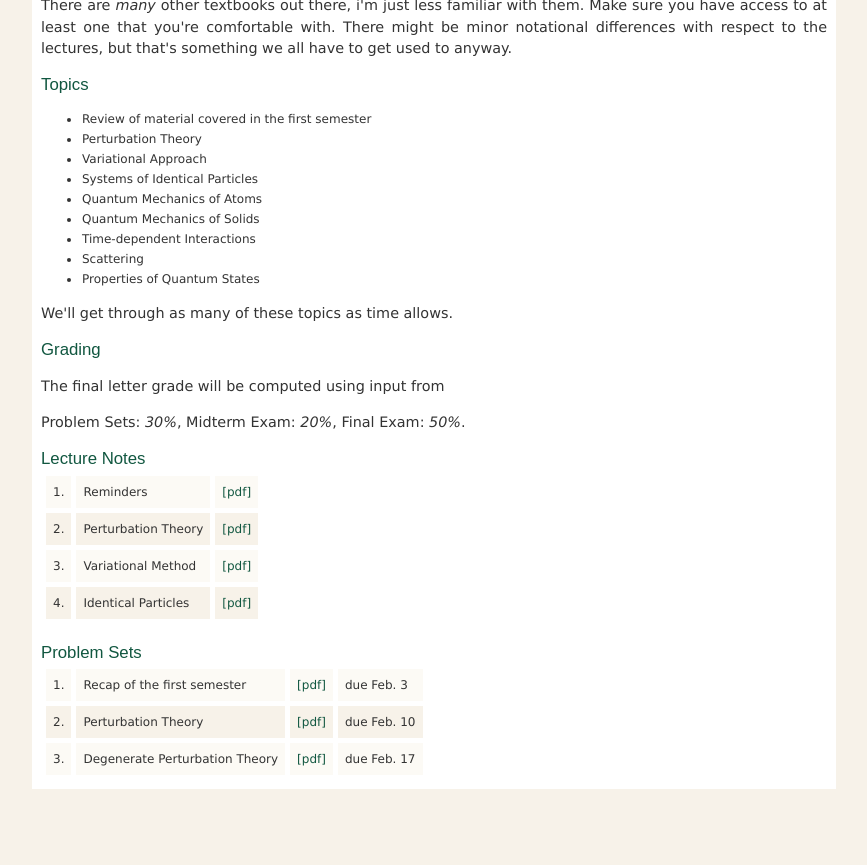
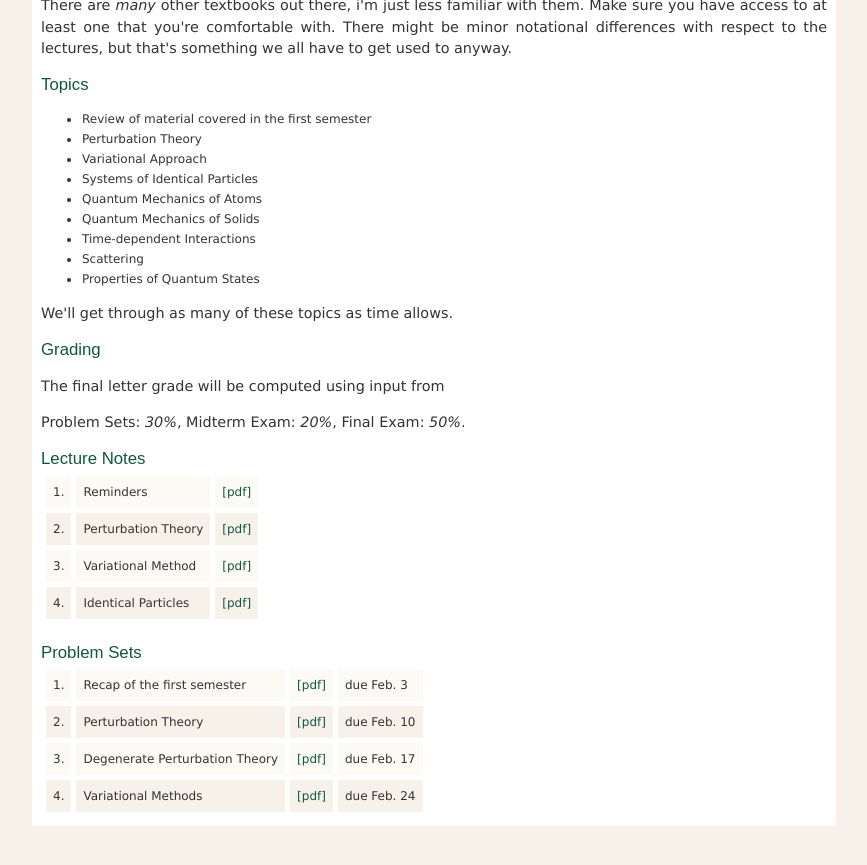
Before and after one commit to jozefdudek/personal_website, a Jekyll site: the page built from Phys314.html, in a window 1280 px wide and 900 px high, scrolled down 1804 px. Shown: the top 865 px of the window, without its empty margins (192-1059 px from the left). Built offline with Jekyll 4.4.1, drawn with Linux system fonts in a browser that asks for light colours.

Commit message:
added variational homework

```diff
--- a/Phys314.html
+++ b/Phys314.html
@@ -228,6 +228,15 @@
       <td class="highlights">due Feb. 17</td>
     </tr>
 
+     <tr class="highlights">
+      <td class="highlights"> 4. </td>
+      <td class="highlights">Variational Methods</td>
+      <td class="highlights">
+        <a href="https://wm1693.box.com/s/15s8tuxifmw2u6ar44zgl9rtfsf6xmtl">[pdf]</a>
+      </td>
+      <td class="highlights">due Feb. 24</td>
+    </tr>
+
   </table>
 
 </div>
```
